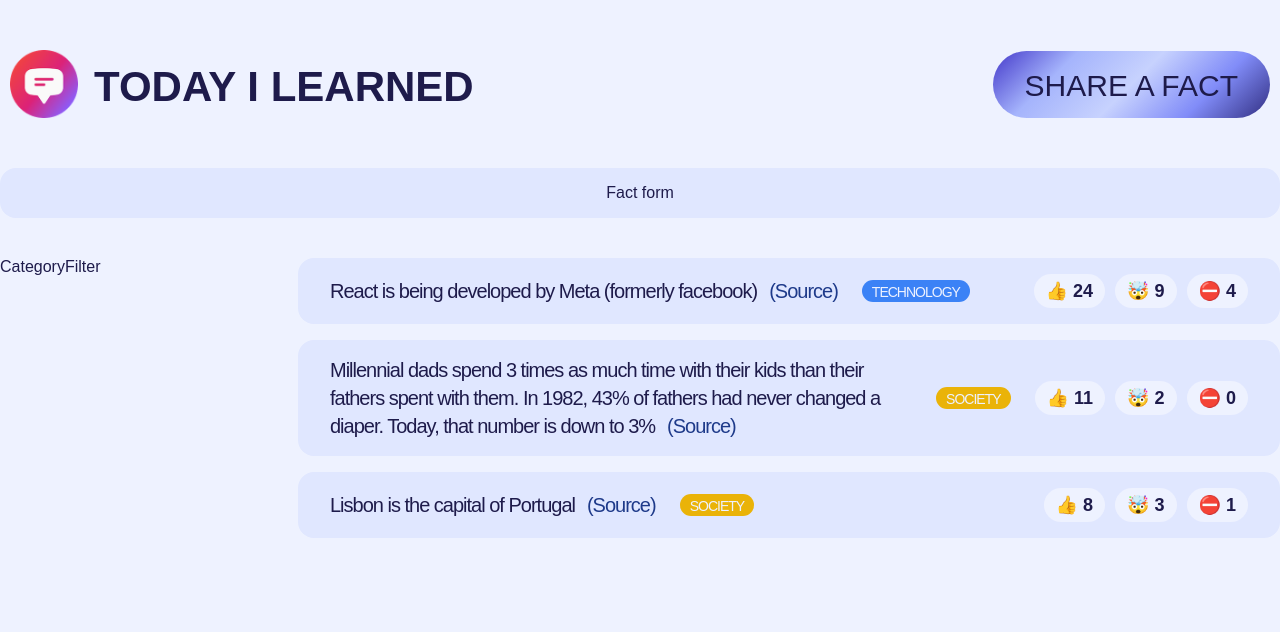
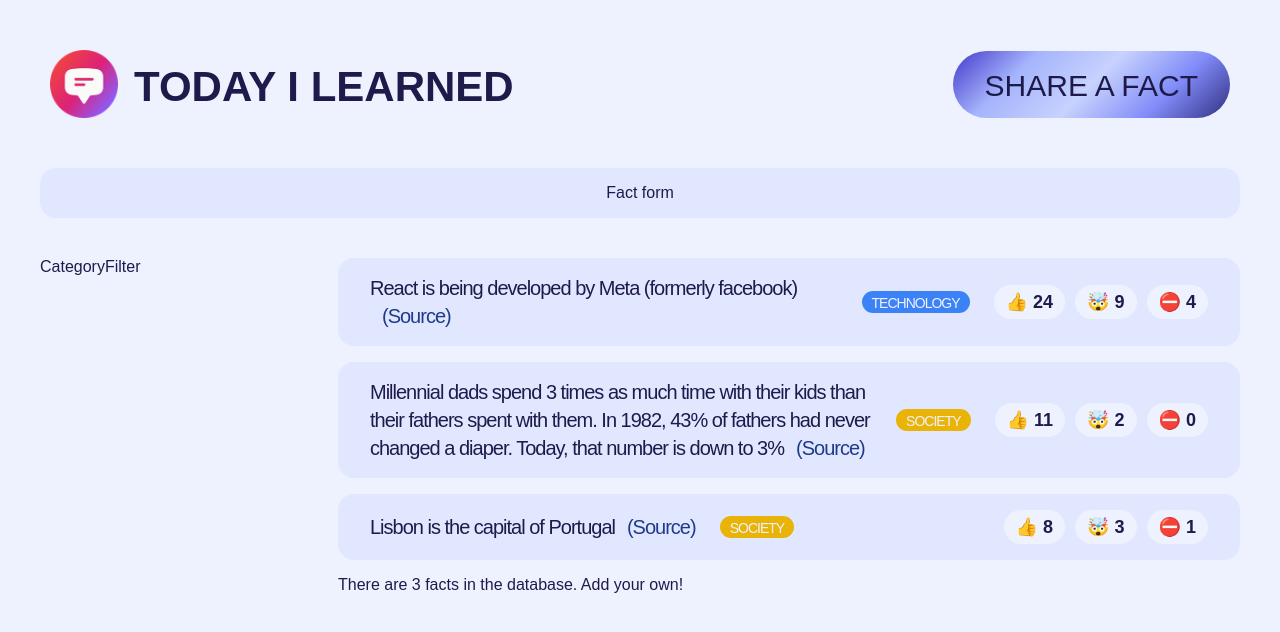
Before and after one commit to xyzdelete/TodayILearnedWebDevelopmentProject, a React (Create React App) app: page / in a window 1280 px wide. Shown: the top 632 px of the page. Built offline with nearby package versions, Linux system fonts and the light colour scheme; a web font is replaced by a local one.

Commit message:
Passing and Receiving Props

```diff
--- a/src/App.js
+++ b/src/App.js
@@ -88,9 +88,20 @@ function FactList() {
         <section>
             <ul className="facts-list">
                 {facts.map((fact) => (
-                    <li
+                    <Fact
                         key={fact.id}
-                        className="fact">
+                        fact={fact}
+                    />
+                ))}
+            </ul>
+            <p>There are {facts.length} facts in the database. Add your own!</p>
+        </section>
+    );
+}
+
+function Fact({ fact }) {
+    return (
+        <li className="fact">
             <p>
                 {fact.text}
                 <a
@@ -104,9 +115,8 @@ function FactList() {
             <span
                 className="tag"
                 style={{
-                                backgroundColor: CATEGORIES.find(
-                                    (category) => category.name === fact.category
-                                ).color,
+                    backgroundColor: CATEGORIES.find((category) => category.name === fact.category)
+                        .color,
                     color: "#eef2ff"
                 }}>
                 {fact.category}
@@ -117,9 +127,6 @@ function FactList() {
                 <button>⛔️ {fact.votesFalse}</button>
             </div>
         </li>
-                ))}
-            </ul>
-        </section>
     );
 }
 
--- a/src/style.css
+++ b/src/style.css
@@ -16,7 +16,7 @@ body {
 }
 
 /* MAIN LAYOUT */
-.container {
+#root {
     max-width: 1200px;
     margin: 0 auto;
 }
@@ -149,14 +149,7 @@ ul {
     text-transform: uppercase;
     font-size: 17px;
     padding: 16px 0 13px;
-    background-image: linear-gradient(
-        135deg,
-        #4338ca,
-        #a5b4fc,
-        #c7d2fe,
-        #818cf8,
-        #312e81
-    );
+    background-image: linear-gradient(135deg, #4338ca, #a5b4fc, #c7d2fe, #818cf8, #312e81);
     border: none;
     color: inherit;
     border-radius: 100px;
```
Lines whose indentation alone changed are shown as unchanged.
